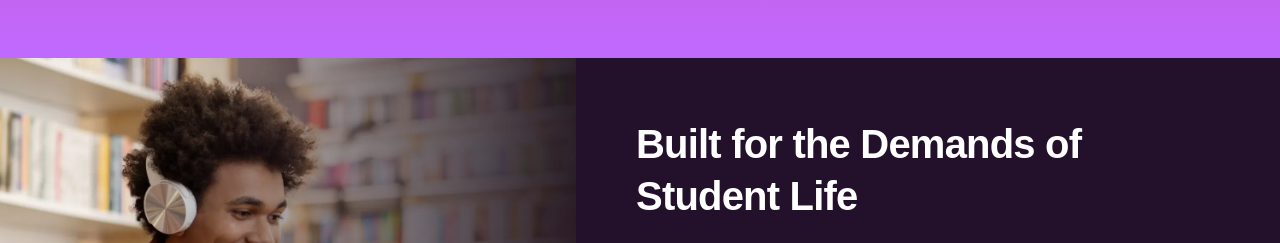
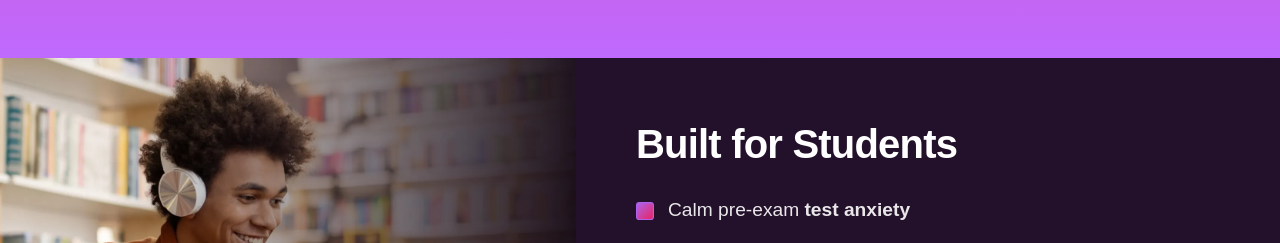
Before and after one commit to allosapp/site, an Eleventy site: page src/students.html in a window 1280 px wide. Shown: the part 1603-1846 px from the top of the page. Built offline with nearby package versions, Linux system fonts and the light colour scheme; Eleventy itself is replaced by a stand-in of ours; files that its build step writes are made by us from their sources; a web font is replaced by a local one.

Commit message:
Edit student page benefits H2

```diff
--- a/src/students.html
+++ b/src/students.html
@@ -292,7 +292,7 @@ customHead: |
       </div>
       <div class="section-content benefits-content">
         <!-- TODO: Confirm benefit list with product/marketing -->
-        <h2>Built for the Demands of Student Life</h2>
+        <h2>Built for Students</h2>
         <ul>
           <li>Calm pre-exam <strong>test anxiety</strong></li>
           <li>Improve conditions for <strong>deep focus</strong> and sustained study</li>
```
